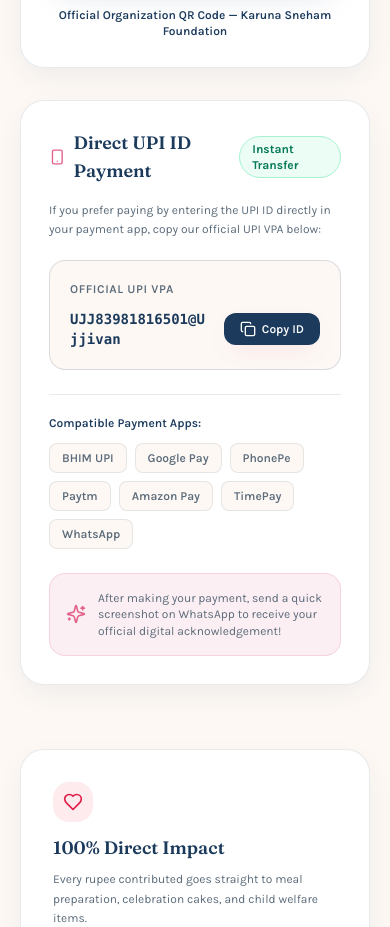
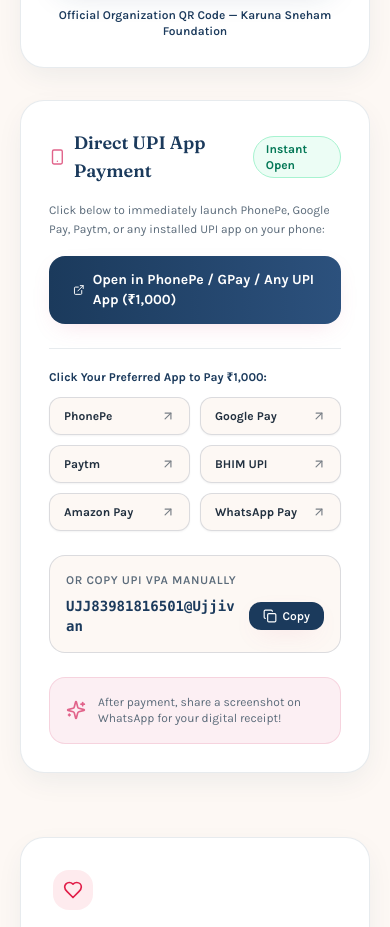
Before and after one commit to amansingh28888/karuna-sneham, a Next.js app: page /donate in a window 390 px wide. Shown: the part 2400-3327 px from the top of the page. Built offline with nearby package versions, Linux system fonts and the light colour scheme; no server answers; the database is empty.

Commit message:
feat: make UPI app chips and button launch PhonePe, GPay, Paytm, or native UPI apps directly

```diff
--- a/src/components/DonationSection.tsx
+++ b/src/components/DonationSection.tsx
@@ -3,7 +3,7 @@
 import { useState } from "react";
 import Image from "next/image";
 import confetti from "canvas-confetti";
-import { Copy, Check, QrCode, Heart, ShieldCheck, Sparkles, Smartphone } from "lucide-react";
+import { Copy, Check, QrCode, Heart, ShieldCheck, Sparkles, Smartphone, ExternalLink, ArrowUpRight } from "lucide-react";
 import CTAButton from "./CTAButton";
 import { WhatsAppIcon } from "./WhatsAppButton";
 import { buildWhatsAppLink } from "@/lib/whatsapp";
@@ -44,6 +44,20 @@
     "en-IN"
   )} via UPI (${effectiveUpi}). Please share payment confirmation details.`;
   const waLink = buildWhatsAppLink(whatsappNumber, waMessage);
+
+  // Standard UPI URI scheme deep-link supported by PhonePe, GPay, Paytm, BHIM on Android & iOS
+  const genericUpiUrl = `upi://pay?pa=${encodeURIComponent(effectiveUpi)}&pn=${encodeURIComponent(
+    "Karuna Sneham Foundation"
+  )}&cu=INR&am=${selectedAmount}`;
+
+  const paymentApps = [
+    { name: "PhonePe", scheme: `phonepe://pay?pa=${encodeURIComponent(effectiveUpi)}&pn=${encodeURIComponent("Karuna Sneham Foundation")}&cu=INR&am=${selectedAmount}`, bg: "hover:bg-purple-600 hover:text-white hover:border-purple-600" },
+    { name: "Google Pay", scheme: `gpay://upi/pay?pa=${encodeURIComponent(effectiveUpi)}&pn=${encodeURIComponent("Karuna Sneham Foundation")}&cu=INR&am=${selectedAmount}`, bg: "hover:bg-blue-600 hover:text-white hover:border-blue-600" },
+    { name: "Paytm", scheme: `paytmmp://pay?pa=${encodeURIComponent(effectiveUpi)}&pn=${encodeURIComponent("Karuna Sneham Foundation")}&cu=INR&am=${selectedAmount}`, bg: "hover:bg-sky-500 hover:text-white hover:border-sky-500" },
+    { name: "BHIM UPI", scheme: genericUpiUrl, bg: "hover:bg-amber-600 hover:text-white hover:border-amber-600" },
+    { name: "Amazon Pay", scheme: genericUpiUrl, bg: "hover:bg-orange-500 hover:text-white hover:border-orange-500" },
+    { name: "WhatsApp Pay", scheme: genericUpiUrl, bg: "hover:bg-emerald-600 hover:text-white hover:border-emerald-600" },
+  ];
 
   return (
     <div className="space-y-12 max-w-5xl mx-auto">
@@ -108,7 +122,7 @@
         </div>
       </div>
 
-      {/* Payment Options: QR Code & Copy UPI ID */}
+      {/* Payment Options: QR Code & Direct Open UPI App */}
       <div className="grid gap-8 lg:grid-cols-12 items-stretch">
         {/* Left Column: Official Scan & Pay QR Poster */}
         <div className="lg:col-span-6 rounded-3xl bg-surface p-7 shadow-card border border-primary/10 flex flex-col items-center text-center justify-between">
@@ -118,7 +132,7 @@
             </div>
             <h4 className="font-display text-xl font-bold text-primary">Scan QR with Any Payment App</h4>
             <p className="text-xs text-ink-soft mt-1">
-              Supports Google Pay, PhonePe, Paytm, BHIM, Amazon Pay & WhatsApp Pay.
+              Supports PhonePe, Google Pay, Paytm, BHIM, Amazon Pay & WhatsApp Pay.
             </p>
 
             <div className="relative mt-6 mx-auto w-full max-w-sm overflow-hidden rounded-2xl border-2 border-primary/10 bg-white p-2 shadow-warm">
@@ -138,54 +152,73 @@
           </p>
         </div>
 
-        {/* Right Column: Copy UPI ID & Mobile Apps Card */}
+        {/* Right Column: Clickable App Launchers & Copy VPA Card */}
         <div className="lg:col-span-6 rounded-3xl bg-surface p-7 shadow-card border border-primary/10 flex flex-col justify-between space-y-6">
           <div>
             <div className="flex items-center justify-between mb-4">
               <div className="flex items-center gap-2 text-primary font-display text-lg font-bold">
-                <Smartphone className="h-5 w-5 text-secondary" /> Direct UPI ID Payment
+                <Smartphone className="h-5 w-5 text-secondary" /> Direct UPI App Payment
               </div>
               <span className="rounded-full bg-emerald-50 text-emerald-700 px-3 py-1 text-xs font-bold border border-emerald-200">
-                Instant Transfer
+                Instant Open
               </span>
             </div>
 
-            <p className="text-xs text-ink-soft leading-relaxed">
-              If you prefer paying by entering the UPI ID directly in your payment app, copy our official UPI VPA below:
+            <p className="text-xs text-ink-soft leading-relaxed mb-4">
+              Click below to immediately launch PhonePe, Google Pay, Paytm, or any installed UPI app on your phone:
             </p>
 
-            <div className="mt-5 rounded-2xl bg-background p-5 border border-primary/15 space-y-3">
-              <span className="text-xs font-semibold text-ink-soft uppercase tracking-wider block">Official UPI VPA</span>
+            {/* Prominent Direct Open Any UPI App Button */}
+            <a
+              href={genericUpiUrl}
+              onClick={triggerConfetti}
+              className="w-full flex items-center justify-center gap-2 rounded-2xl bg-gradient-to-r from-primary to-primary-light px-6 py-3.5 text-sm font-bold text-white shadow-soft transition-all hover:scale-[1.02] active:scale-[0.98]"
+            >
+              <ExternalLink className="h-4 w-4" /> Open in PhonePe / GPay / Any UPI App (₹{selectedAmount.toLocaleString("en-IN")})
+            </a>
+
+            {/* Clickable Apps Chips Grid */}
+            <div className="mt-6 pt-5 border-t border-primary/10">
+              <span className="text-xs font-bold text-primary block mb-3">
+                Click Your Preferred App to Pay ₹{selectedAmount.toLocaleString("en-IN")}:
+              </span>
+
+              <div className="grid grid-cols-2 sm:grid-cols-3 gap-2.5">
+                {paymentApps.map((app) => (
+                  <a
+                    key={app.name}
+                    href={app.scheme}
+                    onClick={triggerConfetti}
+                    className={`flex items-center justify-between rounded-xl bg-background px-3.5 py-2.5 text-xs font-bold text-ink border border-primary/15 transition-all shadow-sm ${app.bg}`}
+                  >
+                    <span>{app.name}</span>
+                    <ArrowUpRight className="h-3.5 w-3.5 opacity-60" />
+                  </a>
+                ))}
+              </div>
+            </div>
+
+            {/* Copy VPA Section */}
+            <div className="mt-6 rounded-2xl bg-background p-4 border border-primary/15 space-y-2">
+              <span className="text-xs font-semibold text-ink-soft uppercase tracking-wider block">Or Copy UPI VPA Manually</span>
               <div className="flex items-center justify-between gap-3">
-                <code className="font-mono text-sm sm:text-base font-bold text-primary break-all">
+                <code className="font-mono text-sm font-bold text-primary break-all">
                   {effectiveUpi}
                 </code>
                 <button
                   onClick={() => copyText(effectiveUpi)}
-                  className="flex shrink-0 items-center gap-1.5 rounded-xl bg-primary px-4 py-2 text-xs font-semibold text-white transition-all hover:bg-primary-light active:scale-95 shadow-soft"
+                  className="flex shrink-0 items-center gap-1.5 rounded-xl bg-primary px-3.5 py-1.5 text-xs font-semibold text-white transition-all hover:bg-primary-light active:scale-95 shadow-soft"
                 >
                   {copiedUpi ? (
                     <>
-                      <Check className="h-4 w-4 text-emerald-400" /> Copied!
+                      <Check className="h-3.5 w-3.5 text-emerald-400" /> Copied
                     </>
                   ) : (
                     <>
-                      <Copy className="h-4 w-4" /> Copy ID
+                      <Copy className="h-3.5 w-3.5" /> Copy
                     </>
                   )}
                 </button>
-              </div>
-            </div>
-
-            {/* Supported payment icons badge */}
-            <div className="mt-6 pt-5 border-t border-primary/10">
-              <span className="text-xs font-semibold text-primary block mb-3">Compatible Payment Apps:</span>
-              <div className="flex flex-wrap gap-2 text-xs font-semibold text-ink-soft">
-                {["BHIM UPI", "Google Pay", "PhonePe", "Paytm", "Amazon Pay", "TimePay", "WhatsApp"].map((app) => (
-                  <span key={app} className="rounded-lg bg-background px-3 py-1.5 border border-primary/10">
-                    {app}
-                  </span>
-                ))}
               </div>
             </div>
           </div>
@@ -193,7 +226,7 @@
           <div className="rounded-2xl bg-secondary/10 p-4 border border-secondary/20 flex items-center gap-3">
             <Sparkles className="h-5 w-5 text-secondary shrink-0" />
             <p className="text-xs text-ink-soft leading-snug">
-              After making your payment, send a quick screenshot on WhatsApp to receive your official digital acknowledgement!
+              After payment, share a screenshot on WhatsApp for your digital receipt!
             </p>
           </div>
         </div>
```
